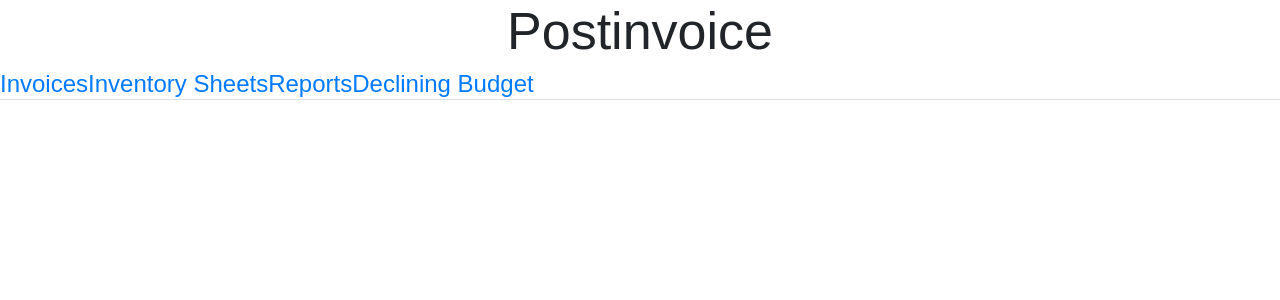
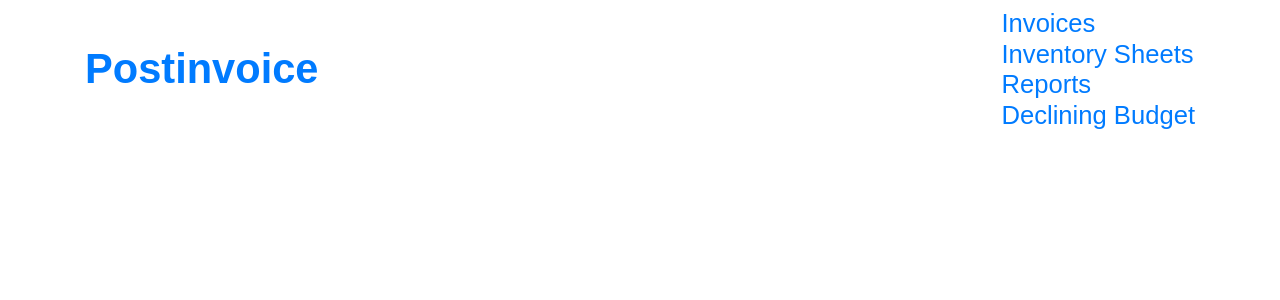
Before and after one commit to jamowelling/postinvoice-web, a React (Create React App) app: page / in a window 1280 px wide. Shown: the top 300 px of the page. Built offline with nearby package versions, Linux system fonts and the light colour scheme.

Commit message:
basic file tree structure sorted out, header component boilerplate all set up

```diff
--- a/src/App.css
+++ /dev/null
@@ -1,21 +0,0 @@
-.App {
-  text-align: center;
-}
-
-.App-logo {
-  animation: App-logo-spin infinite 20s linear;
-  height: 80px;
-}
-
-.App-title {
-  font-size: 1.3em;
-}
-
-.custom-nav {
-  font-size: 1.5rem;
-}
-
-@keyframes App-logo-spin {
-  from { transform: rotate(0deg); }
-  to { transform: rotate(360deg); }
-}
--- a/src/App.js
+++ /dev/null
@@ -1,54 +0,0 @@
-import React, { Component } from 'react';
-import { Nav, NavItem, PageHeader } from 'react-bootstrap';
-import { connect } from 'react-redux';
-
-import './App.css';
-
-const DB_URL = 'https://postinvoice-api.herokuapp.com';
-
-class App extends Component {
-  someFunction = () => {
-    const something = 'something';
-    return something;
-  }
-
-  render() {
-    return (
-      <div className="App">
-        <PageHeader bsClass="page-header">
-          <div>
-            <h1 className="App-title">Postinvoice</h1>
-          </div>
-          <div>
-            <Nav
-              bsStyle="tabs"
-              bsClass="nav nav-tabs nav-justified custom-nav"
-              justified
-              activeKey={1}
-              onSelect={() => console.log('prpos: ', this.props)}
-            >
-              <NavItem eventKey={1} href="/home">
-                Invoices
-              </NavItem>
-              <NavItem eventKey={2} title="Item">
-                Inventory Sheets
-              </NavItem>
-              <NavItem eventKey={3}>
-                Reports
-              </NavItem>
-              <NavItem eventKey={4}>
-                Declining Budget
-              </NavItem>
-            </Nav>
-          </div>
-        </PageHeader>
-
-
-      </div>
-    );
-  }
-}
-
-const mapStateToProps = state => ({ ...state });
-
-export default connect(mapStateToProps)(App);
--- /dev/null
+++ b/src/App/App.js
@@ -0,0 +1,25 @@
+import React, { Component } from 'react';
+import { connect } from 'react-redux';
+
+import Header from './Header';
+
+// const DB_URL = 'https://postinvoice-api.herokuapp.com';
+
+class App extends Component {
+  someFunction = () => {
+    const something = 'something';
+    return something;
+  }
+
+  render() {
+    return (
+      <div className="App">
+        <Header />
+      </div>
+    );
+  }
+}
+
+const mapStateToProps = state => ({ ...state });
+
+export default connect(mapStateToProps)(App);
--- /dev/null
+++ b/src/App/Header.css
@@ -0,0 +1,9 @@
+.custom-nav {
+  font-size: 1.6rem;
+  padding-left: 1.1rem;
+}
+
+#home-link {
+  font-size: 2.6rem;
+  font-weight: bold;
+}
--- /dev/null
+++ b/src/App/Header.js
@@ -0,0 +1,37 @@
+import React from 'react';
+import {
+  Navbar,
+  Nav,
+  NavItem,
+  PageHeader,
+} from 'react-bootstrap';
+
+import './Header.css';
+
+const Header = () => (
+  <PageHeader bsClass="page-header">
+    <Navbar>
+      <Navbar.Header>
+        <Navbar.Brand>
+          <a id="home-link" href="#home">Postinvoice</a>
+        </Navbar.Brand>
+      </Navbar.Header>
+      <Nav bsClass="nav navbar-nav custom-nav">
+        <NavItem eventKey={1} href="#">
+          Invoices
+        </NavItem>
+        <NavItem eventKey={2} href="#">
+          Inventory Sheets
+        </NavItem>
+        <NavItem eventKey={3} href="#">
+          Reports
+        </NavItem>
+        <NavItem eventKey={4} href="#">
+          Declining Budget
+        </NavItem>
+      </Nav>
+    </Navbar>
+  </PageHeader>
+);
+
+export default Header;
--- a/src/index.js
+++ b/src/index.js
@@ -3,7 +3,7 @@ import ReactDOM from 'react-dom';
 import { Provider } from 'react-redux';
 import configureStore from './store/configureStore';
 import './index.css';
-import App from './App';
+import App from './App/App';
 import registerServiceWorker from './registerServiceWorker';
 
 const store = configureStore();
```
Also changed, not shown: 1 other file (tests, documents, lock files or other folders).
